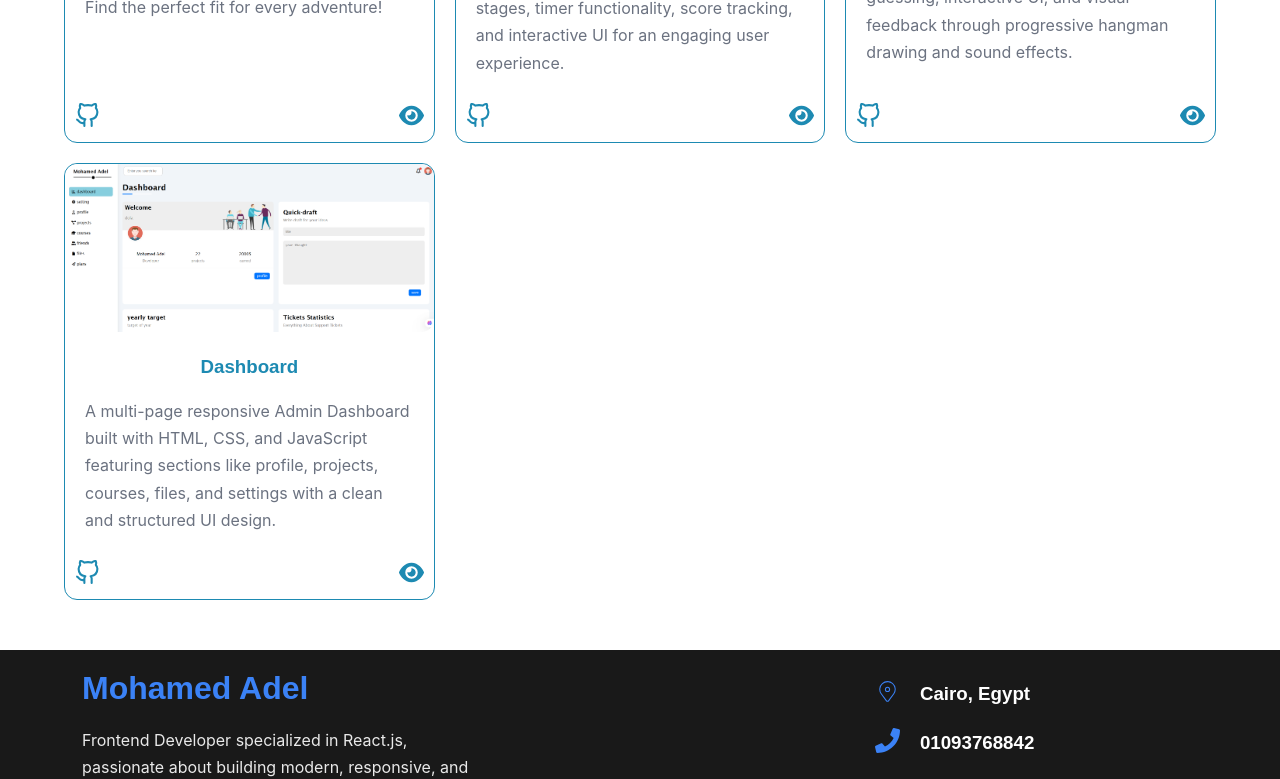
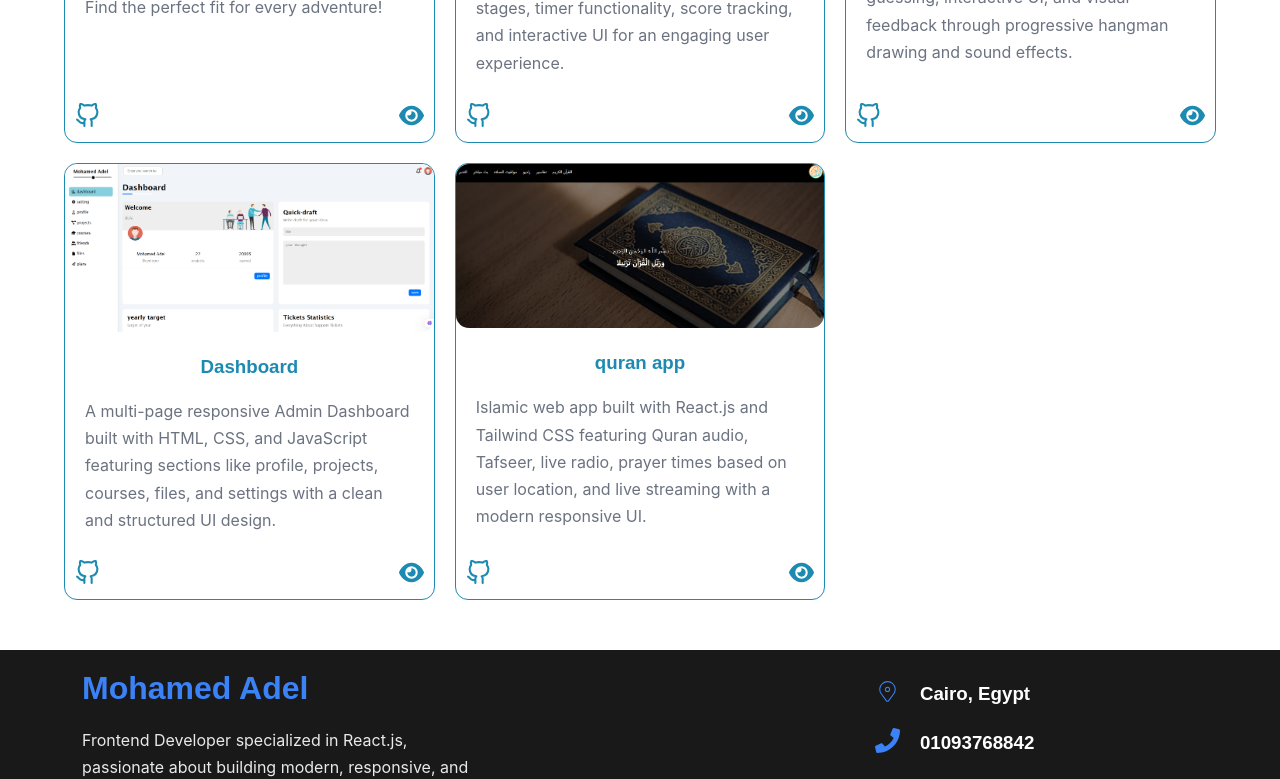
Before and after one commit to M0hamedAdel-1/portfolio, a React (Vite) app: page /projects in a window 1280 px wide. Shown: the part 491-1270 px from the top of the page. Built offline with nearby package versions, Linux system fonts and the light colour scheme.

Commit message:
add new project

```diff
--- a/src/components/works/Works.jsx
+++ b/src/components/works/Works.jsx
@@ -67,6 +67,17 @@ const Works = () => {
               </div>
             </div>
           </motion.div>
+          <motion.div className="project" variants={item}>
+            <img src="../../../images/quran.png"/>
+            <div className="body">
+              <h3>quran app</h3>
+              <p>Islamic web app built with React.js and Tailwind CSS featuring Quran audio, Tafseer, live radio, prayer times based on user location, and live streaming with a modern responsive UI.</p>
+              <div className="icons">
+                  <a href="https://github.com/M0hamedAdel-1/islamic-media-player" target="_blank"><FiGithub/></a>
+                  <a href="https://islamic-media-player.vercel.app/" target="_blank"><FaEye/></a>
+              </div>
+            </div>
+          </motion.div>
         </motion.div>
 
       </div>
```
Also changed, not shown: public/images/quran.png (added).
